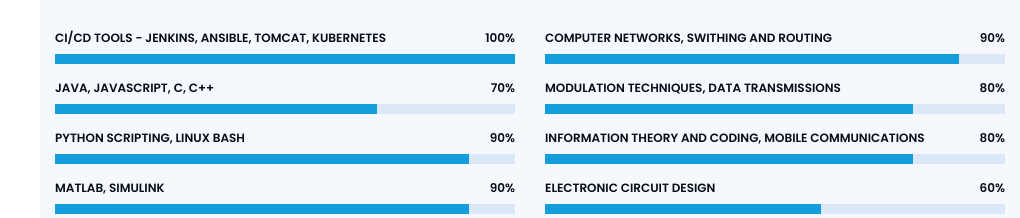
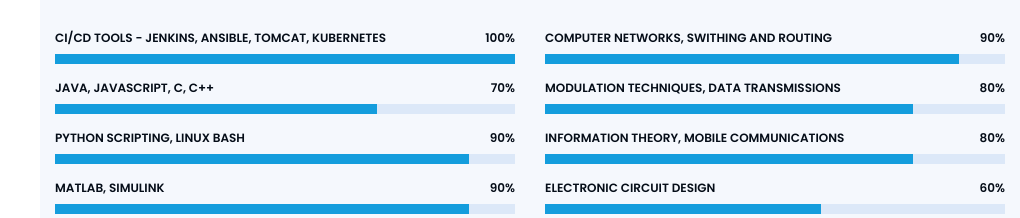
Before and after one commit to alexnit/alexnit.github.io, a plain HTML site: page index.html in a window 1280 px wide. Shown: the part 1684-1902 px from the top of the page, without its empty margins (260-1280 px from the left). Drawn offline with nearby package versions, Linux system fonts and the light colour scheme.

Commit message:
Update index.html

```diff
--- a/index.html
+++ b/index.html
@@ -187,7 +187,7 @@ Improving daily turns you into a passionate, being passionate makes worktime lik
             </div>
 
             <div class="progress">
-              <span class="skill">Information Theory and Coding, Mobile Communications <i class="val">80%</i></span>
+              <span class="skill">Information Theory, Mobile Communications <i class="val">80%</i></span>
               <div class="progress-bar-wrap">
                 <div class="progress-bar" role="progressbar" aria-valuenow="80" aria-valuemin="0" aria-valuemax="100"></div>
               </div>
```
